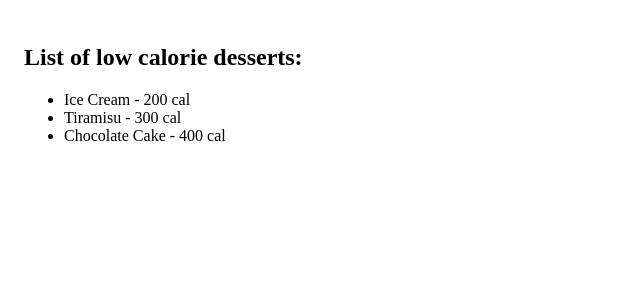
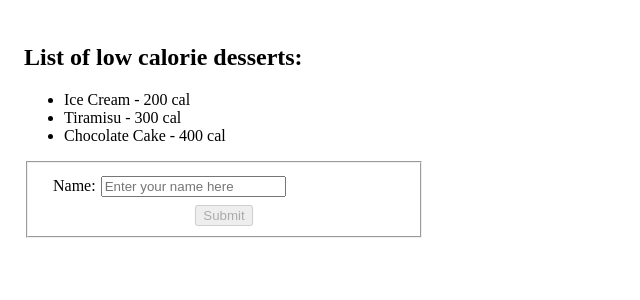
Before and after one commit to DanaKLym/React_advanced, a React (Create React App) app: page / in a window 1280 px wide. Shown: the top 300 px of the page, without its empty margins (0-640 px from the left). Built offline with nearby package versions, Linux system fonts and the light colour scheme.

Commit message:
practiced with forms in react

```diff
--- a/src/App.css
+++ b/src/App.css
@@ -1,3 +1,20 @@
 .App {
   padding: 16px;
 }
+
+.Form {
+  width: 400px
+}
+
+.Form label {
+  margin: 5px;
+}
+
+.Form div.fieldset {
+  margin: 8px;
+}
+
+.Form button {
+  display: block;
+  margin: auto;
+}
--- a/src/App.js
+++ b/src/App.js
@@ -1,5 +1,6 @@
 import "./App.css";
 import DessertsList from "./DessertsList";
+import Form from "./Form";
 
 const desserts = [
   {
@@ -29,6 +30,7 @@ function App() {
     <div className="App">
       <h2>List of low calorie desserts:</h2>
       <DessertsList data={desserts} />
+      <Form/>
     </div>
   );
 }
--- /dev/null
+++ b/src/Form.js
@@ -0,0 +1,48 @@
+import { useState } from "react";
+
+function Form() {
+    const [name, setName] = useState("");
+
+    const submitMessage = () => {
+        const targetElement = document.querySelector(".targetElement");
+        const submitResult = document.createElement('p');
+        submitResult.innerHTML = '<span>Hooray!</span>';
+        targetElement.appendChild(submitResult);
+        //resolve the issue with repeated submit message after each submit;
+    }
+
+    const handleSubmit = (e) => {
+        e.preventDefault();
+        setName(""); //to clear out the input after submission
+        console.log("Form submitted");
+        submitMessage();
+    }
+
+    return (
+        <div className="Form">
+            <form onSubmit={handleSubmit}>
+                <fieldset>
+                    <div className="fieldset">
+                    <label htmlFor="name">
+                        Name:
+                    </label>
+                    <input
+                    id="name"
+                    type="text"
+                    placeholder="Enter your name here"
+                    name="name"
+                    value={name}
+                    onChange={(e) => setName(e.target.value)}
+                    />
+                    </div>
+                    <button disabled={!name} type="submit">
+                        Submit
+                    </button>
+                    <div className="targetElement"></div>
+                </fieldset>
+            </form>
+        </div>
+    );
+}
+
+export default Form;
```
